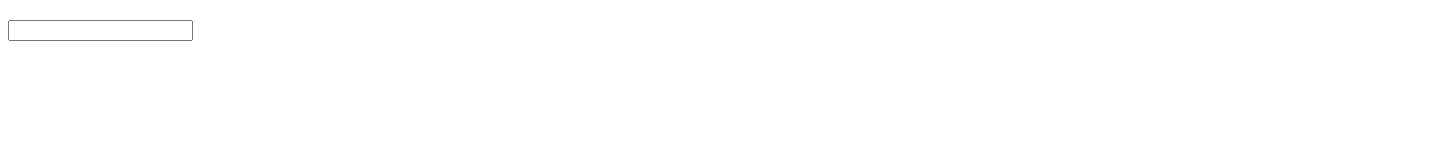
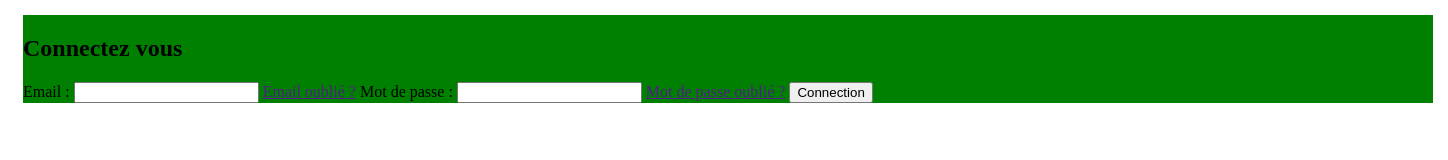
Before and after one commit to mapa5/fake-pinterest-youtube, a website: page Login.html in a window 1280 px wide. Shown: the whole page, 1448 px wide, since content can reach past the window. Drawn offline with nearby package versions, Linux system fonts and the light colour scheme; a web font is replaced by a local one.

Commit message:
ajout form connection

```diff
--- a/Login.html
+++ b/Login.html
@@ -12,13 +12,21 @@
 
 <body>
     <header></header>
-    <div>
-    </div>
-    <div>
-        <h2></h2>
-        <form>
-            <input type="text" name="Identifan">
-        </form>
+    <div class="container">
+        <div>
+        </div>
+        <div class="connection-form">
+            <h2>Connectez vous </h2>
+            <form action="/submit" method="post">
+                <label for="email">Email :</label>
+                <input type="text" name="Email" class="email">
+                <a href="" title="Email lost">Email oublié ?</a>
+                <label for="password">Mot de passe :</label>
+                <input type="Password" name="Password" class="password">
+                <a href="" title="password lost">Mot de passe oublié ?</a>
+                <button type="submit">Connection</button>
+            </form>
+        </div>
     </div>
 </body>
 
--- a/style.css
+++ b/style.css
@@ -0,0 +1,10 @@
+.container {
+    width: 1440px;
+    margin: 0 auto;
+}
+.connection-form{
+	display: flex;
+	flex-direction: column;
+	margin: 15px;
+	background-color: green;
+}
```
Also changed, not shown: index.html (+1 -0 lines).
